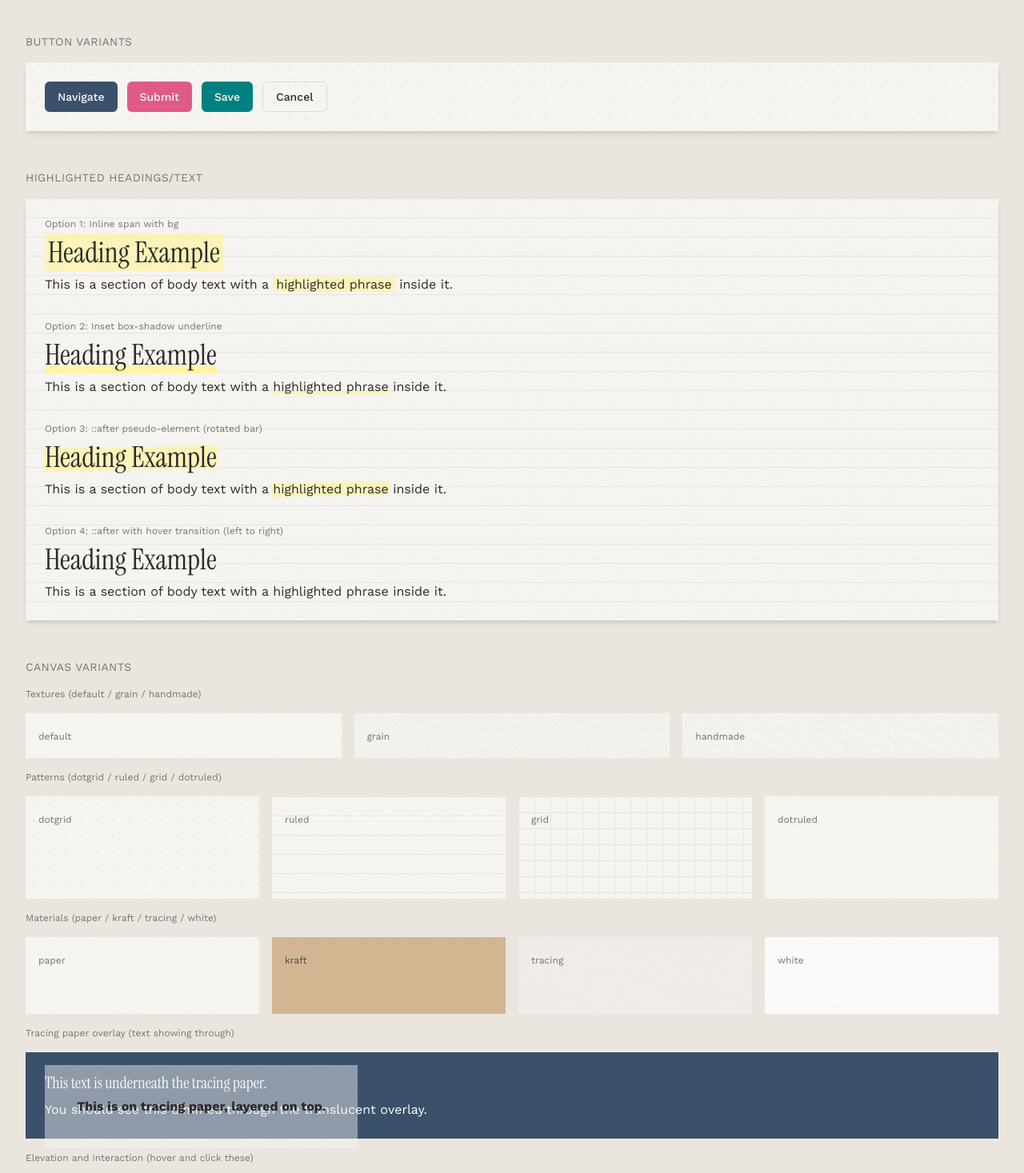
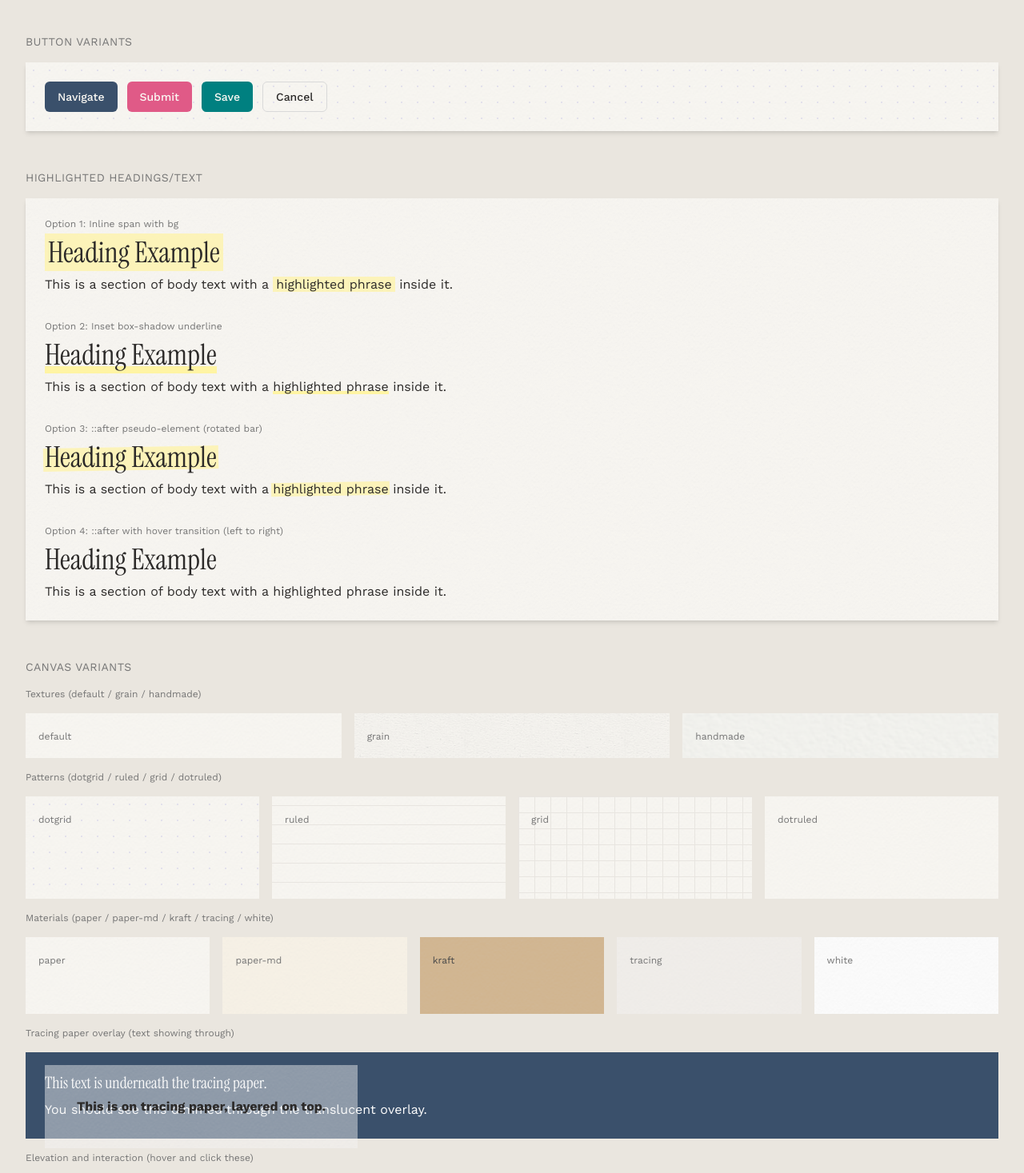
Before and after one commit to benjaminferreira/benjaminferreira.dev, a Next.js app: page /sandbox in a window 1280 px wide. Shown: the part 1330-2797 px from the top of the page at 80% size. Built offline with nearby package versions, Linux system fonts and the light colour scheme.

Commit message:
Canvas: add paper-md variant, remove cursor shadow, sandbox sections use Canvas

```diff
--- a/src/app/globals.css
+++ b/src/app/globals.css
@@ -8,6 +8,7 @@
 @theme {
 	/* Paper & Canvas */
 	--color-paper: #fbf9f4;
+	--color-paper-md: #faf4e8;
 	--color-divider: #eae6df;
 	--color-ink: #2c2a29;
 	--color-charcoal: #1c1c1c;
@@ -33,7 +34,7 @@
 
 	/* Campus Dot B Ruled (placeholder - eyedrop from real notebook later) */
 	--color-campus-line: #c8d4dc;
-	--color-campus-dot: #9ba5ab;
+	--color-campus-dot: #c4d1d9;
 
 	/* Mildliner Accents */
 	--color-mild-pink: #fbc8cd;
--- a/src/app/sandbox/page.tsx
+++ b/src/app/sandbox/page.tsx
@@ -10,7 +10,7 @@ export default function page() {
 			<h2 className="text-sm uppercase tracking-wide text-graphite-hb mb-4">Canvas Component Test</h2>
 			<Canvas
 				variant="paper"
-				texture="grain"
+				texture="handmade"
 				pattern="grid"
 				padding="p-10"
 				rounded
@@ -49,6 +49,9 @@ export default function page() {
 					<div className="flex gap-4 flex-wrap">
 						<div className="w-24 h-24 bg-paper rounded border border-ink/10 flex items-end p-2">
 							<span className="text-xs text-graphite-hb">Paper</span>
+						</div>
+						<div className="w-24 h-24 bg-paper-md rounded border border-ink/10 flex items-end p-2">
+							<span className="text-xs text-graphite-hb">Paper MD</span>
 						</div>
 						<div className="w-24 h-24 bg-divider rounded flex items-end p-2">
 							<span className="text-xs text-graphite-hb">Divider</span>
@@ -191,7 +194,7 @@ export default function page() {
 			<section className="space-y-2">
 				<h2 className="text-sm uppercase tracking-wide text-graphite-hb mb-4">Highlighted Headings/Text</h2>
 				<Canvas
-					pattern="ruled"
+					pattern="dotruled"
 					padding="p-6"
 					raised
 				>
@@ -317,13 +320,20 @@ export default function page() {
 				</div>
 
 				{/* Variants */}
-				<p className="text-xs text-graphite-hb">Materials (paper / kraft / tracing / white)</p>
-				<div className="grid grid-cols-4 gap-4">
+				<p className="text-xs text-graphite-hb">Materials (paper / paper-md / kraft / tracing / white)</p>
+				<div className="grid grid-cols-5 gap-4">
 					<Canvas
 						padding="p-4"
 						className="h-24"
 					>
 						<span className="text-xs text-graphite-hb">paper</span>
+					</Canvas>
+					<Canvas
+						variant="paper-md"
+						padding="p-4"
+						className="h-24"
+					>
+						<span className="text-xs text-graphite-hb">paper-md</span>
 					</Canvas>
 					<Canvas
 						variant="kraft"
@@ -368,7 +378,10 @@ export default function page() {
 				{/* Elevation + Interactive */}
 				<p className="text-xs text-graphite-hb">Elevation and interaction (hover and click these)</p>
 				<div className="grid grid-cols-4 gap-4">
-					<Canvas padding="p-4" className="h-40">
+					<Canvas
+						padding="p-4"
+						className="h-40"
+					>
 						<span className="text-xs text-graphite-hb">flat (default)</span>
 					</Canvas>
 					<Canvas
@@ -409,14 +422,15 @@ export default function page() {
 						<p className="text-sm text-ink">Handmade texture + ruled + raised + interactive</p>
 					</Canvas>
 					<Canvas
-						variant="kraft"
+						variant="paper-md"
 						texture="grain"
-						pattern="dotgrid"
+						pattern="dotruled"
 						raised
+						rounded
 						padding="p-6"
 						className="h-40"
 					>
-						<p className="text-sm text-graphite-2b">Kraft + grain + dotgrid + raised</p>
+						<p className="text-sm text-graphite-2b">Paper-md + grain + dotruled + raised + rounded</p>
 					</Canvas>
 				</div>
 			</section>
--- a/src/components/Canvas.tsx
+++ b/src/components/Canvas.tsx
@@ -4,14 +4,14 @@
  */
 "use client";
 
-import React, { useState, useRef } from "react";
+import { useState } from "react";
 
 /**
  * Props interface for Canvas component
  */
 interface CanvasProps {
 	/** The base material/background of the canvas */
-	variant?: "paper" | "kraft" | "tracing" | "white";
+	variant?: "paper" | "paper-md" | "kraft" | "tracing" | "white";
 
 	/** Surface texture overlay (default has a faint paper grain) */
 	texture?: "default" | "grain" | "handmade";
@@ -44,6 +44,7 @@ interface CanvasProps {
  */
 const variantClasses: Record<NonNullable<CanvasProps["variant"]>, string> = {
 	paper: "bg-paper",
+	"paper-md": "bg-paper-md",
 	kraft: "bg-kraft",
 	tracing: "bg-tracing",
 	white: "bg-white",
@@ -63,8 +64,8 @@ const textureStyles: Record<NonNullable<CanvasProps["texture"]>, React.CSSProper
  */
 const textureOpacity: Record<NonNullable<CanvasProps["texture"]>, string> = {
 	default: "opacity-[0.25]",
-	grain: "opacity-[0.45]",
-	handmade: "opacity-[0.65]",
+	grain: "opacity-[0.50]",
+	handmade: "opacity-[0.75]",
 };
 
 /**
@@ -78,6 +79,7 @@ const patternStyles: Record<string, React.CSSProperties> = {
 	ruled: {
 		backgroundImage: "linear-gradient(var(--color-lines) 1px, transparent 1px)",
 		backgroundSize: "100% 24px",
+		backgroundPosition: "0 -13px",
 	},
 	grid: {
 		backgroundImage:
@@ -101,6 +103,7 @@ function renderPattern(pattern: NonNullable<CanvasProps["pattern"]>) {
 					style={{
 						backgroundImage: "linear-gradient(var(--color-campus-dot) 1px, transparent 1px)",
 						backgroundSize: "100% 24px",
+						backgroundPosition: "0 -13px",
 					}}
 				/>
 				<div
@@ -108,7 +111,6 @@ function renderPattern(pattern: NonNullable<CanvasProps["pattern"]>) {
 					style={{
 						backgroundImage: "radial-gradient(circle, var(--color-campus-dot) 1px, transparent 1px)",
 						backgroundSize: "24px 24px",
-						backgroundPosition: "0 -11px",
 					}}
 				/>
 			</>
@@ -148,19 +150,8 @@ export default function Canvas({
 }: CanvasProps) {
 	const [lifted, setLifted] = useState(false);
 	const [pressed, setPressed] = useState(false);
-	const containerRef = useRef<HTMLDivElement>(null);
 
 	const elevationClass = raised ? "shadow-md" : "";
-
-	// Track cursor position via CSS custom properties (no re-renders)
-	const handleMouseMove = (e: React.MouseEvent<HTMLDivElement>) => {
-		if (!interactive || !containerRef.current) return;
-		const rect = containerRef.current.getBoundingClientRect();
-		const x = ((e.clientX - rect.left) / rect.width - 0.5) * -8;
-		const y = ((e.clientY - rect.top) / rect.height - 0.5) * -8;
-		containerRef.current.style.setProperty("--shadow-x", `${x}px`);
-		containerRef.current.style.setProperty("--shadow-y", `${y}px`);
-	};
 
 	// Interactive states:
 	// - hover: gentle shadow appears (CSS class)
@@ -177,31 +168,36 @@ export default function Canvas({
 			: lifted
 				? {
 						transform: "translateY(-6px) rotate(0.4deg)",
-						boxShadow: "var(--shadow-x, 0px) calc(12px + var(--shadow-y, 0px)) 28px -4px rgba(0,0,0,0.16), calc(var(--shadow-x, 0px) * 0.5) calc(6px + var(--shadow-y, 0px) * 0.5) 10px -2px rgba(0,0,0,0.08)",
-						transition: "transform 200ms cubic-bezier(0.2, 0.9, 0.3, 1), box-shadow 100ms ease-out",
+						boxShadow: "0 12px 28px -4px rgba(0,0,0,0.16), 0 6px 10px -2px rgba(0,0,0,0.08)",
+						transition: "transform 200ms cubic-bezier(0.2, 0.9, 0.3, 1), box-shadow 200ms ease-out",
 					}
 				: {
 						transition: "all 500ms cubic-bezier(0.4, 0, 0.2, 1)",
 					}
 		: {};
 
-	const interactiveHoverClass = interactive && !lifted && !pressed
-		? "[&:hover]:shadow-[0_4px_12px_-2px_rgba(0,0,0,0.08)] cursor-pointer"
-		: interactive
-			? "cursor-pointer"
-			: "";
+	const interactiveHoverClass =
+		interactive && !lifted && !pressed
+			? "[&:hover]:shadow-[0_4px_12px_-2px_rgba(0,0,0,0.08)] cursor-pointer"
+			: interactive
+				? "cursor-pointer"
+				: "";
 
 	return (
 		<div
-			ref={containerRef}
 			className={`relative overflow-hidden ${variantClasses[variant]} ${padding} ${elevationClass} ${interactiveHoverClass} ${rounded ? "rounded-3xl" : ""} ${className}`}
 			style={interactiveStyle}
-			onMouseMove={handleMouseMove}
 			{...(interactive && {
 				tabIndex: 0,
 				onMouseDown: () => setPressed(true),
-				onMouseUp: () => { setPressed(false); setLifted(true); },
-				onBlur: () => { setLifted(false); setPressed(false); },
+				onMouseUp: () => {
+					setPressed(false);
+					setLifted(true);
+				},
+				onBlur: () => {
+					setLifted(false);
+					setPressed(false);
+				},
 			})}
 		>
 			{/* Texture layer */}
```
